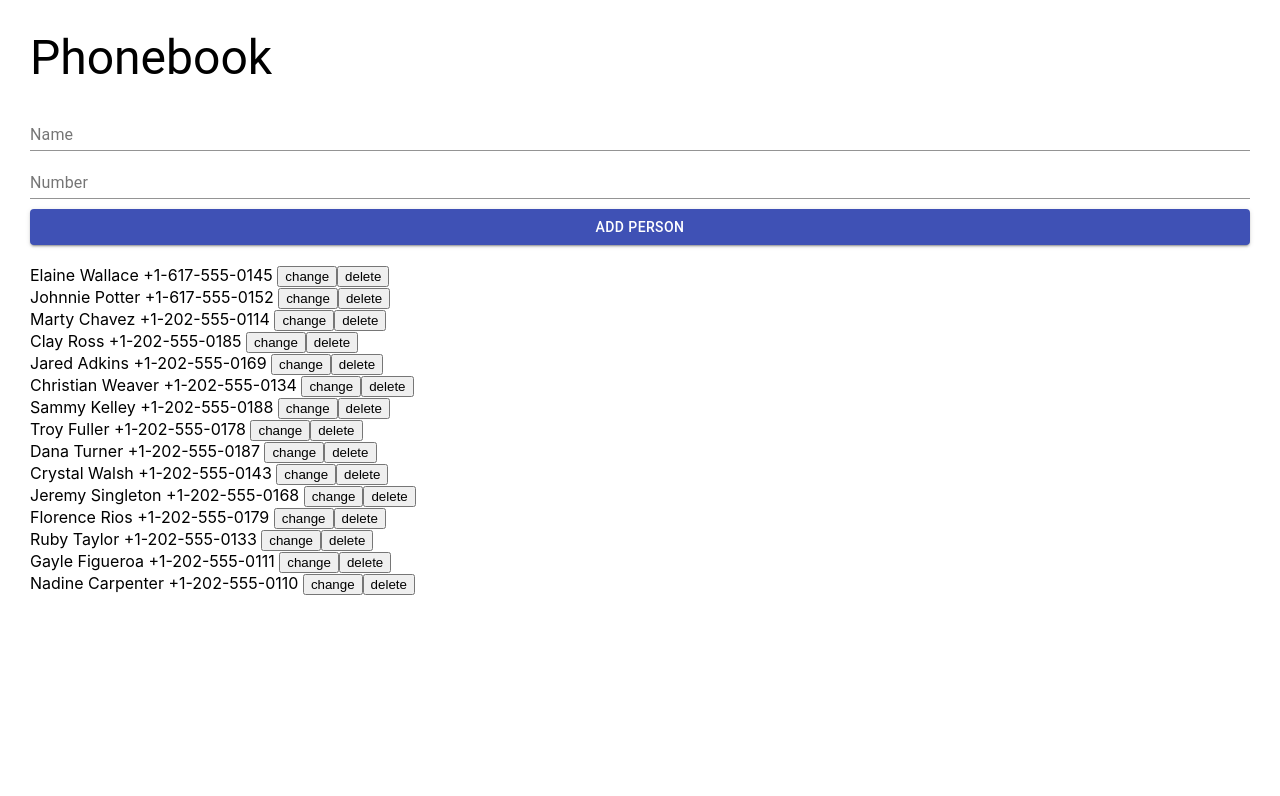
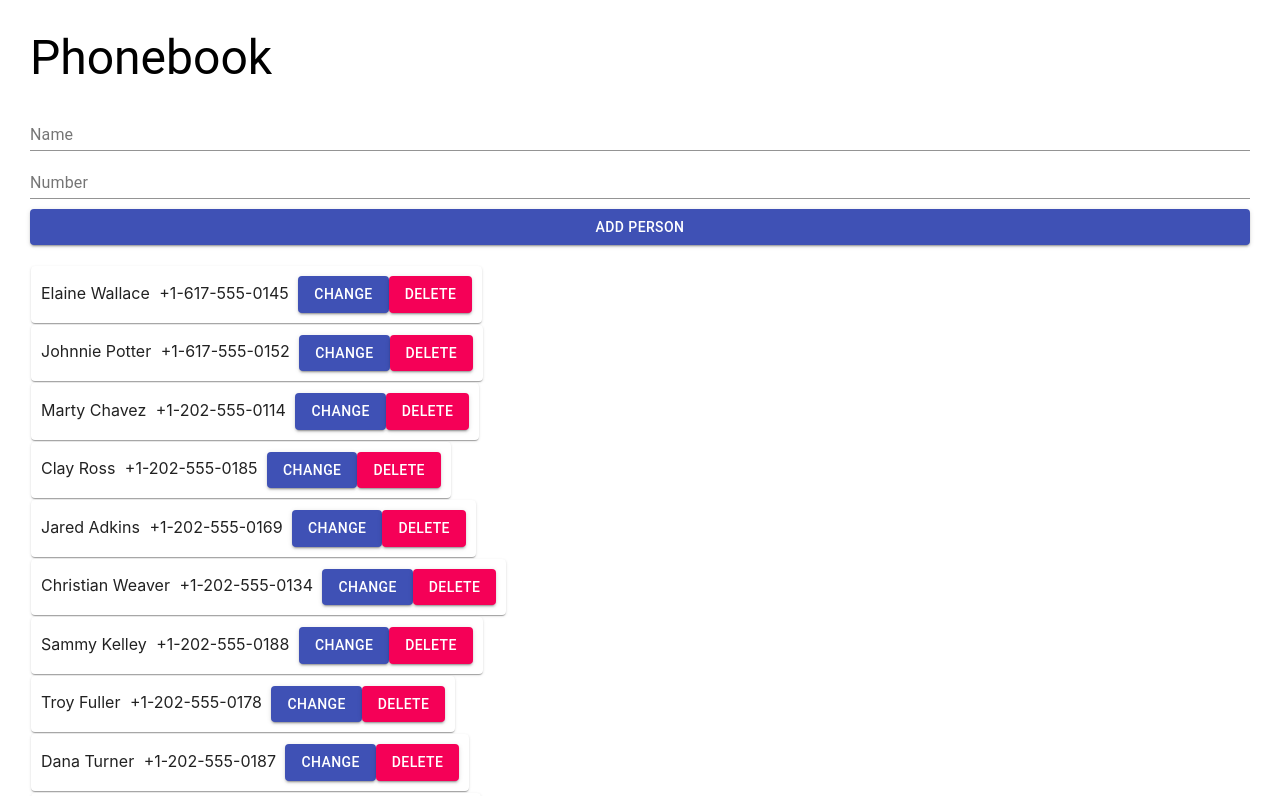
Before and after one commit to SlavaShensev/Test_Task_Briz, a React (Create React App) app: page / in a window 1280 px wide. Shown: the top 796 px of the page. Built offline with nearby package versions, Linux system fonts and the light colour scheme.

Commit message:
add_span_subscribers

```diff
--- a/src/components/phonebook/phonebookSubscribers/phonebookSubscriber/phonebookSubscriber.tsx
+++ b/src/components/phonebook/phonebookSubscribers/phonebookSubscriber/phonebookSubscriber.tsx
@@ -1,8 +1,9 @@
 import React from "react";
 import {useState} from "react";
 import {useFormik} from "formik";
-import {TextField} from "@material-ui/core";
+import {Grid, Paper, TextField} from "@material-ui/core";
 import Button from "@material-ui/core/Button";
+import SaveIcon from '@material-ui/icons/Save';
 
 type PhonebookSubscriberPropsType = {
     id: string
@@ -81,21 +82,52 @@ const EditableSpan = (props: EditableSpanPropsType) => {
                             error={formik.touched.number && Boolean(formik.errors.number)}
                             helperText={formik.touched.number && formik.errors.number}
                         />
-                        <Button color="primary" variant="contained"  type="submit"
+                        <Button color="primary"
+                                variant="contained"
+                                type="submit"
+                                size="small"
+                                startIcon={<SaveIcon />}
                                 style={{marginTop: "10px"}}
                         >
-                           Apply change
+                            Apply change
                         </Button>
                     </form>
                 </>
                 : <>
-                    <span> {`${props.name} ${props.number}`} </span>
-                    <button onClick={activateEditMode}
-                    > change
-                    </button>
-                    <button onClick={deleteSubscriber}
-                    > delete
-                    </button>
+                    <Grid container xs={6}
+                    >
+                        <Grid item  >
+                            <Paper style={{padding: "10px", margin: "1px"}}>
+                                <span>
+                                    <span style={{marginRight: "5px"}} > {props.name} </span>
+                                    <span style={{marginRight: "5px"}} > {props.number} </span>
+                                </span>
+                                <Button onClick={activateEditMode}
+                                        variant="contained"
+                                        color="primary"
+                                >
+                                    change
+
+                                </Button>
+                                <Button onClick={deleteSubscriber}
+                                        color="secondary"
+                                        variant="contained"
+                                >
+                                    delete
+
+                                </Button>
+                            </Paper>
+                        </Grid>
+                    </Grid>
+
+
+                    {/*<span> {`${props.name} ${props.number}`} </span>*/}
+                    {/*<button onClick={activateEditMode}*/}
+                    {/*> change*/}
+                    {/*</button>*/}
+                    {/*<button onClick={deleteSubscriber}*/}
+                    {/*> delete*/}
+                    {/*</button>*/}
                 </>
 
         }
```
Also changed, not shown: 1 other file (tests, documents, lock files or other folders).
